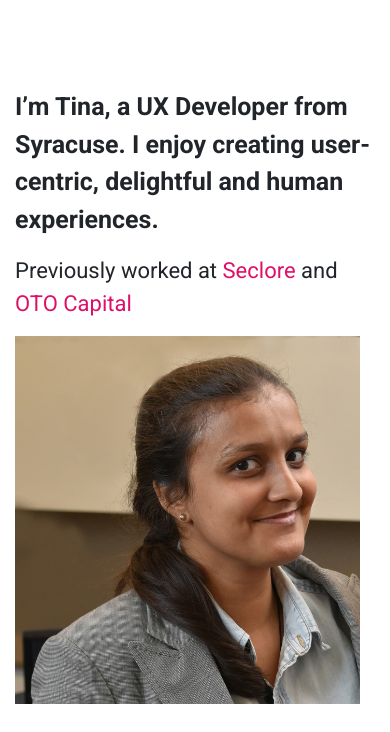
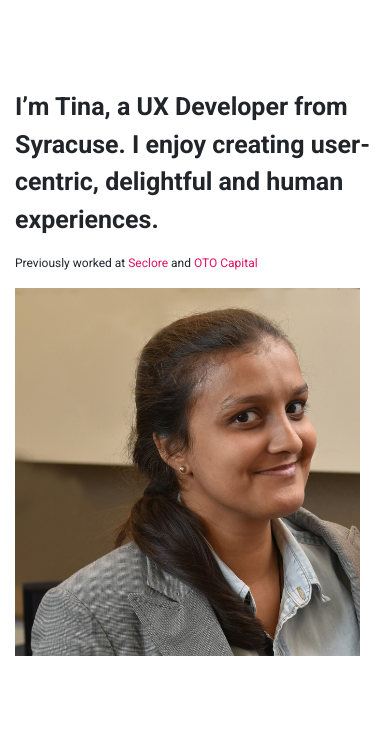
Before and after one commit to tinangada7/UXDesigns, a plain HTML site: page index.html in a window 390 px wide. Shown: the part 112-844 px from the top of the page. Drawn offline with nearby package versions, Linux system fonts and the light colour scheme.

Commit message:
Changed the font Size

```diff
--- a/css/mediaqueries.css
+++ b/css/mediaqueries.css
@@ -14,7 +14,7 @@
     }
     .main_heading
     {
-        font-size: 22px;
+        font-size: 12px;
     }
     .hero
     {
```
